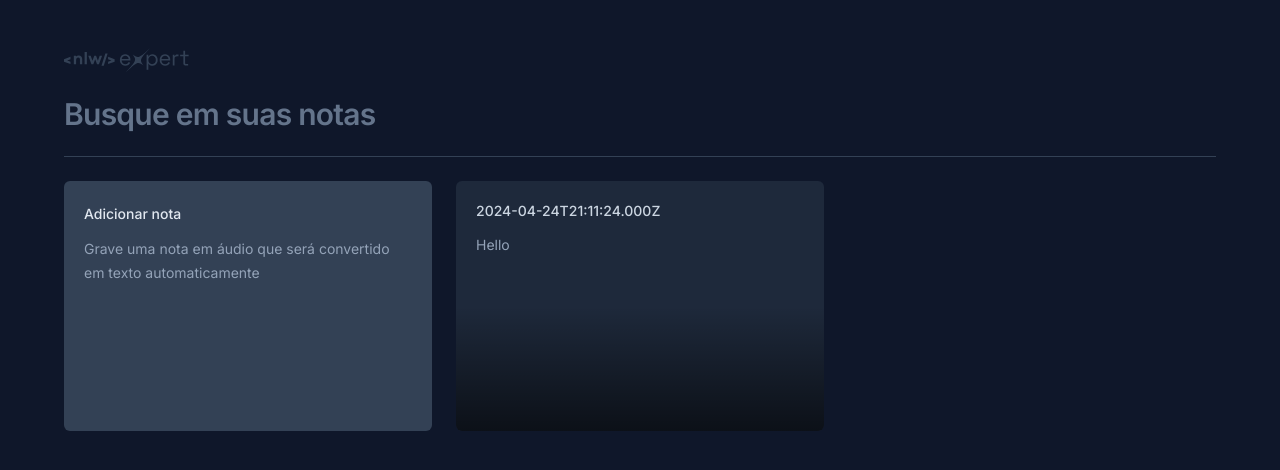
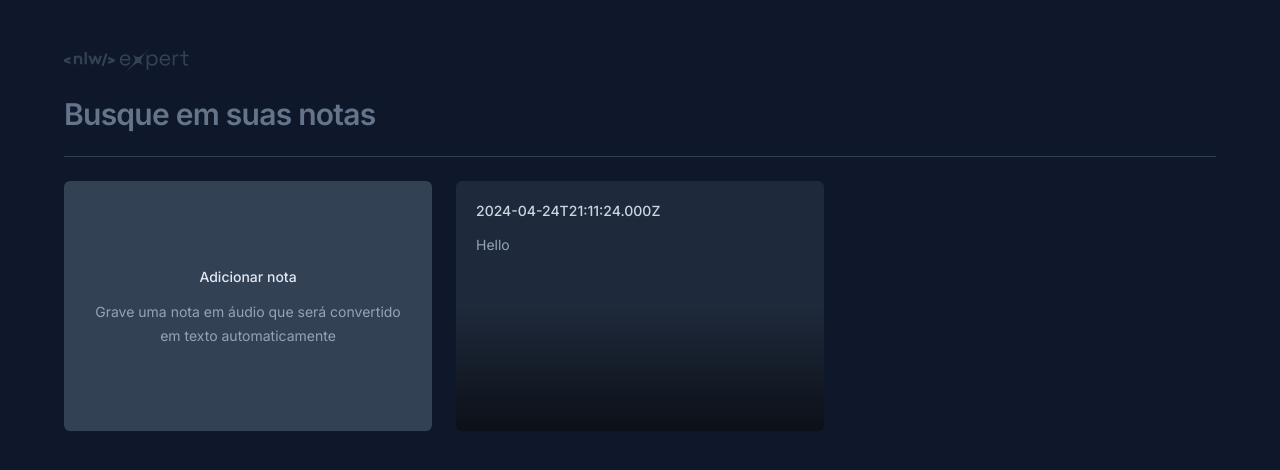
Before and after one commit to tiagobalsas/anotAi, a React (Vite) app: page / in a window 1280 px wide. Shown: the top 470 px of the page. Built offline with nearby package versions, Linux system fonts and the light colour scheme.

Commit message:
feat: Refactor new-note-card component with Dialog elements

```diff
--- a/src/components/new-note-card.tsx
+++ b/src/components/new-note-card.tsx
@@ -1,11 +1,17 @@
+import * as Dialog from "@radix-ui/react-dialog";
+
 export function NewNoteCard() {
   return (
-    <div className="rounded-md bg-slate-700 p-5 space-y-3 overflow-hidden relative">
-      <span className="text-sm font-medium text-slate-200">Adicionar nota</span>
+    <Dialog.Root>
+      <Dialog.Trigger className="rounded-md bg-slate-700 p-5 space-y-3 overflow-hidden relative">
+        <span className="text-sm font-medium text-slate-200">
+          Adicionar nota
+        </span>
 
-      <p className="text-sm leading-6 text-slate-400">
-        Grave uma nota em áudio que será convertido em texto automaticamente
-      </p>
-    </div>
+        <p className="text-sm leading-6 text-slate-400">
+          Grave uma nota em áudio que será convertido em texto automaticamente
+        </p>
+      </Dialog.Trigger>
+    </Dialog.Root>
   );
 }
```
